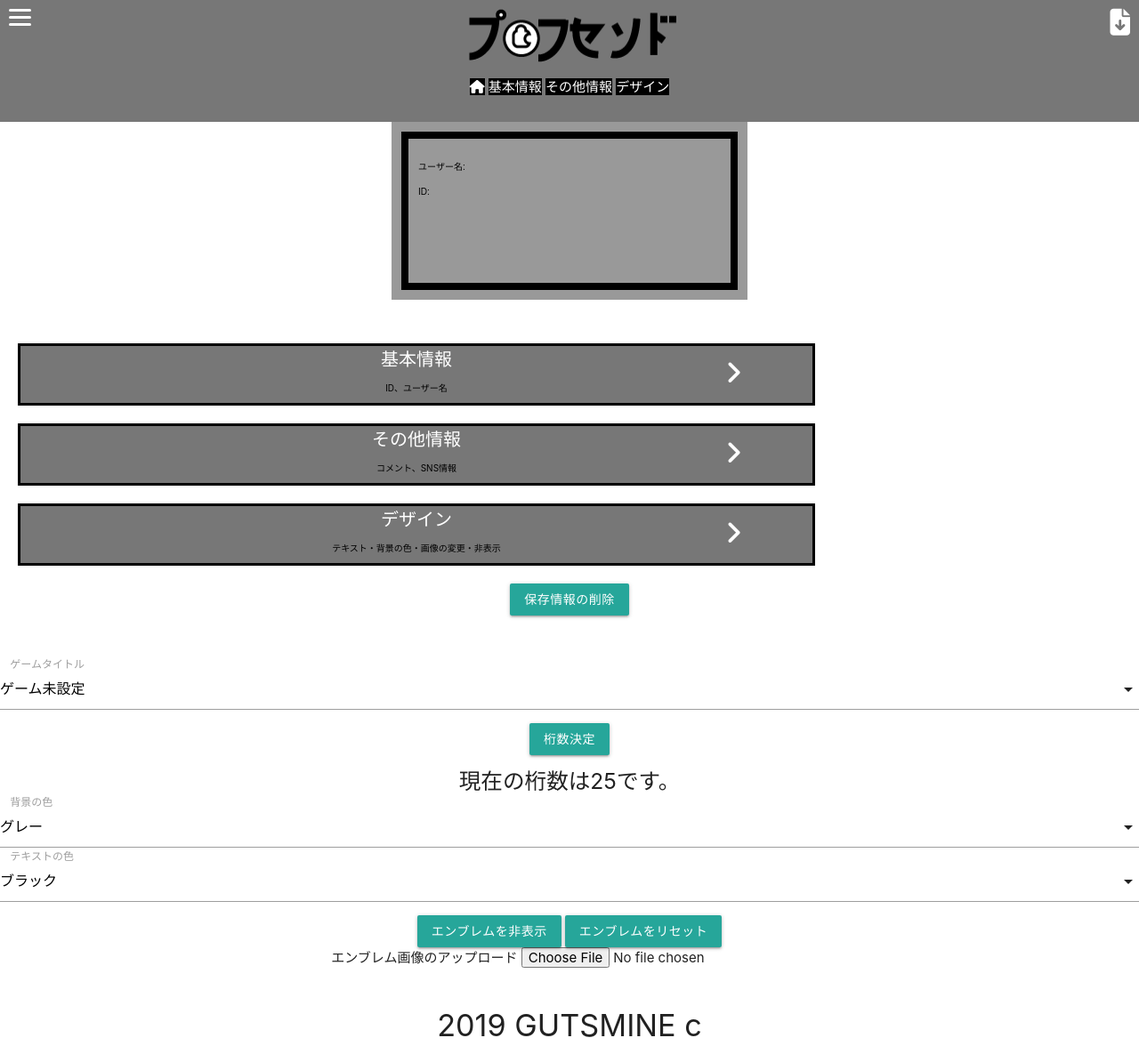
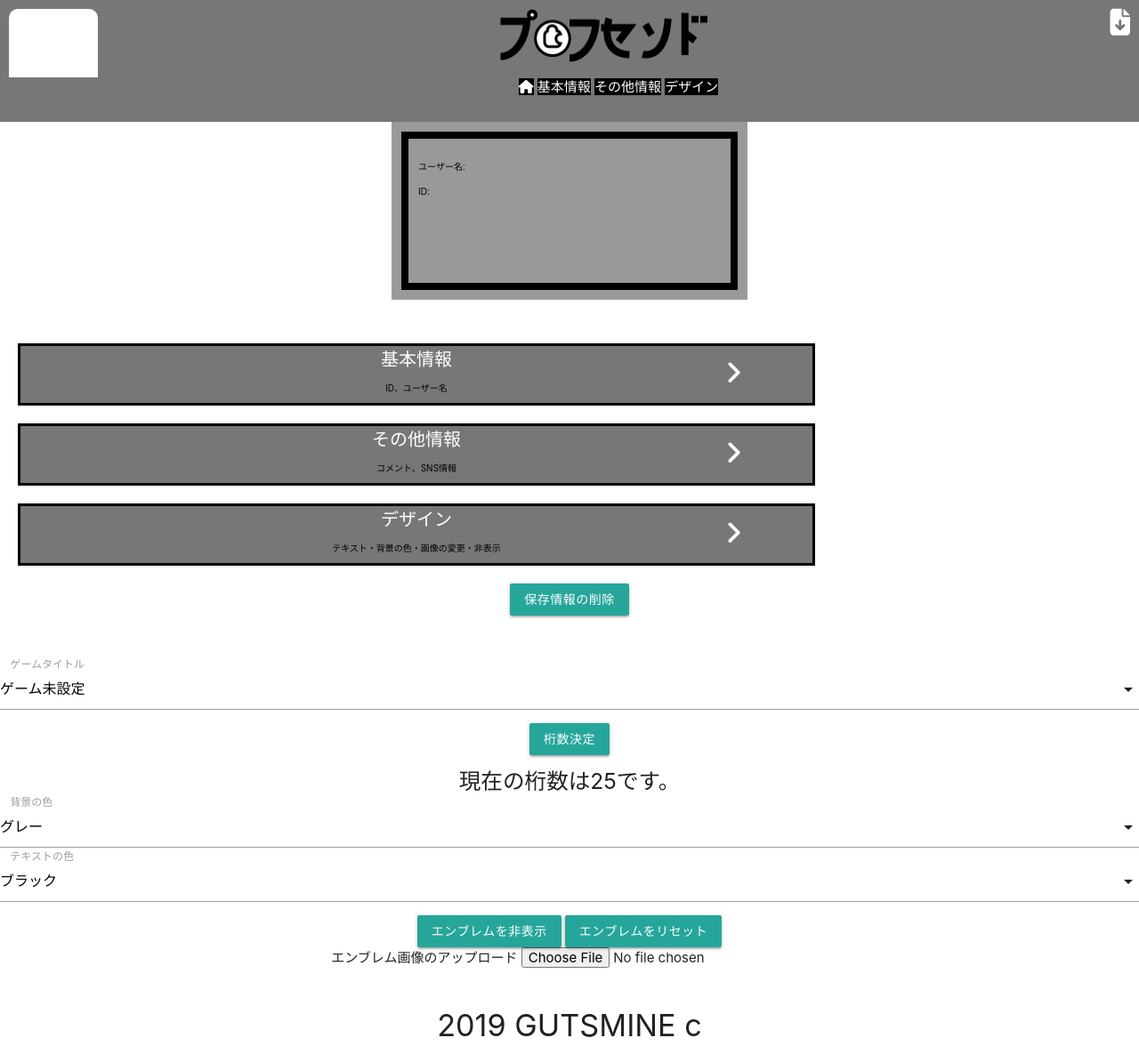
Before and after one commit to gumieProf/profsend, a PHP site: page /public/top.pwa.html in a window 1280 px wide. Shown: the whole page at 89% size. Run offline with PHP 8.4, Linux system fonts and the light colour scheme; style sheets or scripts are compiled from the project's sources; some libraries are stand-ins or nearby versions; grey boxes are pictures that could not be loaded.

Commit message:
FIX top.ejs css

```diff
--- a/style.scss
+++ b/style.scss
@@ -23,20 +23,20 @@ header {
 #nav-open {
   float: left;
 
-  width: 30px;
+  width: 100px;
 
-  height: 22px;
+  height: 100px;
 
   vertical-align: middle;
 
   span {
     position: absolute;
 
-    height: 3px;
+    height: 100px;
 
-    width: 25px;
+    width: 100px;
 
-    border-radius: 3px;
+    border-radius: 10px;
 
     background: #fff;
 
@@ -50,11 +50,11 @@ header {
     &:after {
       position: absolute;
 
-      height: 3px;
+      height: 100px;
 
-      width: 25px;
+      width: 100px;
 
-      border-radius: 3px;
+      border-radius: 10px;
 
       background: #fff;
 
```
Also changed, not shown: public/css/style.css (+8 -8 lines), public/top.ejs (+4 -3 lines).
